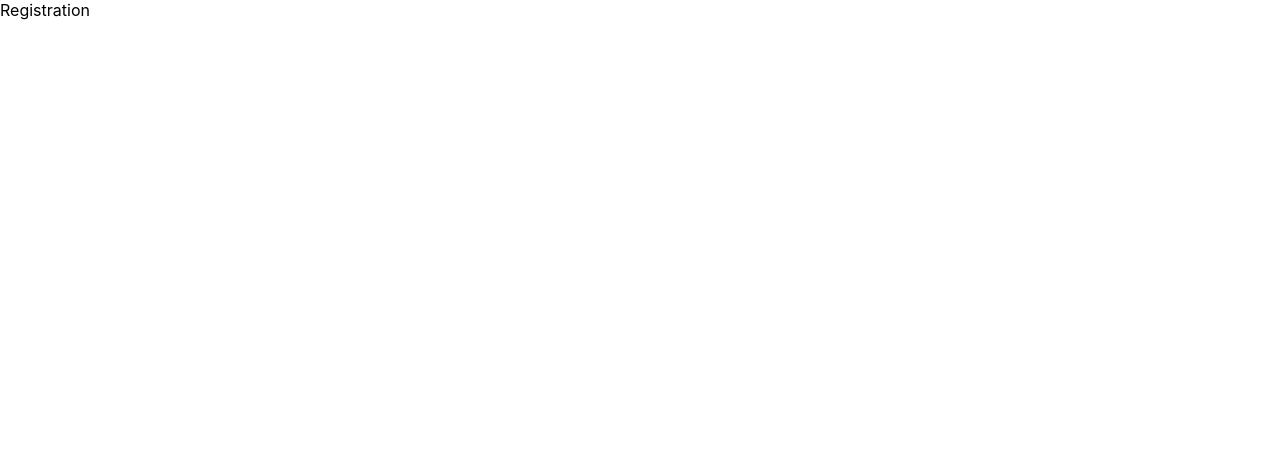
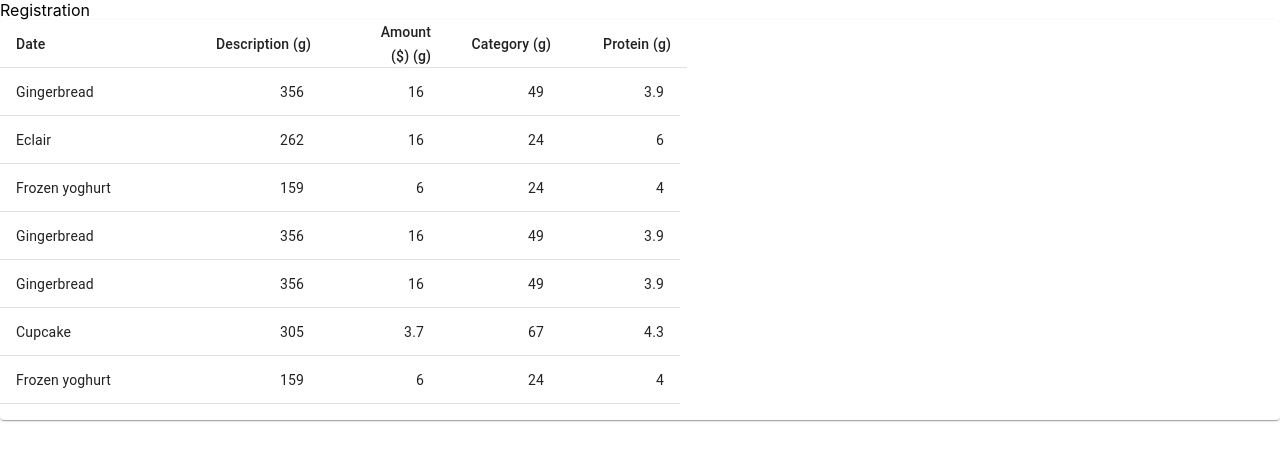
Before and after one commit to SamuelRush/atbhackathon, a React (Create React App) app in the folder client/: page /register in a window 1280 px wide. Shown: the top 460 px of the page. Built offline with nearby package versions, Linux system fonts and the light colour scheme.

Commit message:
functional table with fake data

```diff
--- a/client/package.json
+++ b/client/package.json
@@ -8,11 +8,14 @@
     "@testing-library/react": "^9.4.0",
     "@testing-library/user-event": "^7.2.1",
     "axios": "^0.19.2",
+    "clsx": "^1.1.0",
     "node-sass": "^4.13.1",
+    "prop-types": "^15.7.2",
     "react": "^16.12.0",
     "react-dom": "^16.12.0",
     "react-router-dom": "^5.1.2",
-    "react-scripts": "3.3.1"
+    "react-scripts": "3.3.1",
+    "react-virtualized": "^9.21.2"
   },
   "scripts": {
     "start": "react-scripts start",
--- a/client/src/App.js
+++ b/client/src/App.js
@@ -4,6 +4,7 @@ import AuthState from './context/auth/AuthState';
 import DataState from './context/data/dataState';
 import Home from './components/Home';
 import Register from './components/Register';
+import Transactions from './components/Transactions';
 import './App.css';
 
 function App() {
@@ -17,6 +18,7 @@ function App() {
               <Route exact path='/' component={Home} />
               <Route exact path='/register' component={Register} />
             </Switch>
+            <Transactions />
           </div>
         </Fragment>
       </Router>
--- a/client/src/components/Transactions.js
+++ b/client/src/components/Transactions.js
@@ -0,0 +1,217 @@
+import React from 'react';
+import PropTypes from 'prop-types';
+import clsx from 'clsx';
+import { withStyles } from '@material-ui/core/styles';
+import TableCell from '@material-ui/core/TableCell';
+import Paper from '@material-ui/core/Paper';
+import { AutoSizer, Column, Table } from 'react-virtualized';
+
+
+// ---------------- STYLES ---------------- //
+
+const styles = theme => ({
+  flexContainer: {
+    display: 'flex',
+    alignItems: 'center',
+    boxSizing: 'border-box',
+  },
+  table: {
+    // temporary right-to-left patch, waiting for
+    // https://github.com/bvaughn/react-virtualized/issues/454
+    '& .ReactVirtualized__Table__headerRow': {
+      flip: false,
+      paddingRight: theme.direction === 'rtl' ? '0px !important' : undefined,
+    },
+  },
+  tableRow: {
+    cursor: 'pointer',
+  },
+  tableRowHover: {
+    '&:hover': {
+      backgroundColor: theme.palette.grey[200],
+    },
+  },
+  tableCell: {
+    flex: 1,
+  },
+  noClick: {
+    cursor: 'initial',
+  },
+});
+
+// ---------------- COMPONENT ---------------- //
+class MuiVirtualizedTable extends React.PureComponent {
+  static defaultProps = {
+    headerHeight: 48,
+    rowHeight: 48,
+  };
+
+  getRowClassName = ({ index }) => {
+    const { classes, onRowClick } = this.props;
+
+    return clsx(classes.tableRow, classes.flexContainer, {
+      [classes.tableRowHover]: index !== -1 && onRowClick != null,
+    });
+  };
+
+  cellRenderer = ({ cellData, columnIndex }) => {
+    const { columns, classes, rowHeight, onRowClick } = this.props;
+    return (
+      <TableCell
+        component="div"
+        className={clsx(classes.tableCell, classes.flexContainer, {
+          [classes.noClick]: onRowClick == null,
+        })}
+        variant="body"
+        style={{ height: rowHeight }}
+        align={(columnIndex != null && columns[columnIndex].numeric) || false ? 'right' : 'left'}
+      >
+        {cellData}
+      </TableCell>
+    );
+  };
+
+  headerRenderer = ({ label, columnIndex }) => {
+    const { headerHeight, columns, classes } = this.props;
+
+    return (
+      <TableCell
+        component="div"
+        className={clsx(classes.tableCell, classes.flexContainer, classes.noClick)}
+        variant="head"
+        style={{ height: headerHeight }}
+        align={columns[columnIndex].numeric || false ? 'right' : 'left'}
+      >
+        <span>{label}</span>
+      </TableCell>
+    );
+  };
+
+  render() {
+    const { classes, columns, rowHeight, headerHeight, ...tableProps } = this.props;
+    return (
+      <AutoSizer>
+        {({ height, width }) => (
+          <Table
+            height={height}
+            width={width}
+            rowHeight={rowHeight}
+            gridStyle={{
+              direction: 'inherit',
+            }}
+            headerHeight={headerHeight}
+            className={classes.table}
+            {...tableProps}
+            rowClassName={this.getRowClassName}
+          >
+            {columns.map(({ dataKey, ...other }, index) => {
+              return (
+                <Column
+                  key={dataKey}
+                  headerRenderer={headerProps =>
+                    this.headerRenderer({
+                      ...headerProps,
+                      columnIndex: index,
+                    })
+                  }
+                  className={classes.flexContainer}
+                  cellRenderer={this.cellRenderer}
+                  dataKey={dataKey}
+                  {...other}
+                />
+              );
+            })}
+          </Table>
+        )}
+      </AutoSizer>
+    );
+  }
+}
+
+MuiVirtualizedTable.propTypes = {
+  classes: PropTypes.object.isRequired,
+  columns: PropTypes.arrayOf(
+    PropTypes.shape({
+      dataKey: PropTypes.string.isRequired,
+      label: PropTypes.string.isRequired,
+      numeric: PropTypes.bool,
+      width: PropTypes.number.isRequired,
+    }),
+  ).isRequired,
+  headerHeight: PropTypes.number,
+  onRowClick: PropTypes.func,
+  rowHeight: PropTypes.number,
+};
+
+const VirtualizedTable = withStyles(styles)(MuiVirtualizedTable);
+
+// ---
+
+const sample = [
+  ['Frozen yoghurt', 159, 6.0, 24, 4.0],
+  ['Ice cream sandwich', 237, 9.0, 37, 4.3],
+  ['Eclair', 262, 16.0, 24, 6.0],
+  ['Cupcake', 305, 3.7, 67, 4.3],
+  ['Gingerbread', 356, 16.0, 49, 3.9],
+];
+
+const transactions = [
+  ['Frozen yoghurt', 159, 6.0, 24, 4.0],
+  ['Ice cream sandwich', 237, 9.0, 37, 4.3],
+  ['Eclair', 262, 16.0, 24, 6.0],
+  ['Cupcake', 305, 3.7, 67, 4.3],
+  ['Gingerbread', 356, 16.0, 49, 3.9],
+]
+
+function createData(id, date, description, amount, category, protein) {
+  return { id, date, description, amount, category, protein };
+}
+
+const rows = [];
+
+for (let i = 0; i < 200; i += 1) {
+  const randomSelection = sample[Math.floor(Math.random() * sample.length)];
+  rows.push(createData(i, ...randomSelection));
+}
+
+export default function ReactVirtualizedTable() {
+  return (
+    <Paper style={{ height: 400, width: '100%' }}>
+      <VirtualizedTable
+        rowCount={rows.length}
+        rowGetter={({ index }) => rows[index]}
+        columns={[
+          {
+            width: 200,
+            label: 'Date',
+            dataKey: 'date',
+          },
+          {
+            width: 120,
+            label: 'Description\u00A0(g)',
+            dataKey: 'description',
+            numeric: true,
+          },
+          {
+            width: 120,
+            label: 'Amount ($)\u00A0(g)',
+            dataKey: 'amount',
+            numeric: true,
+          },
+          {
+            width: 120,
+            label: 'Category\u00A0(g)',
+            dataKey: 'category',
+            numeric: true,
+          },
+          {
+            width: 120,
+            label: 'Protein\u00A0(g)',
+            dataKey: 'protein',
+            numeric: true,
+          },
+        ]}
+      />
+    </Paper>
+  );
+}
```
Also changed, not shown: 1 other file (tests, documents, lock files or other folders).
